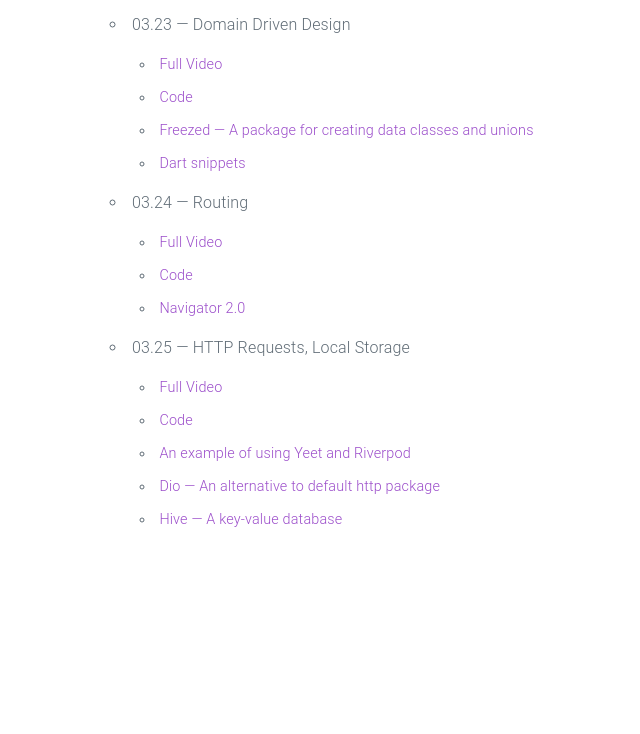
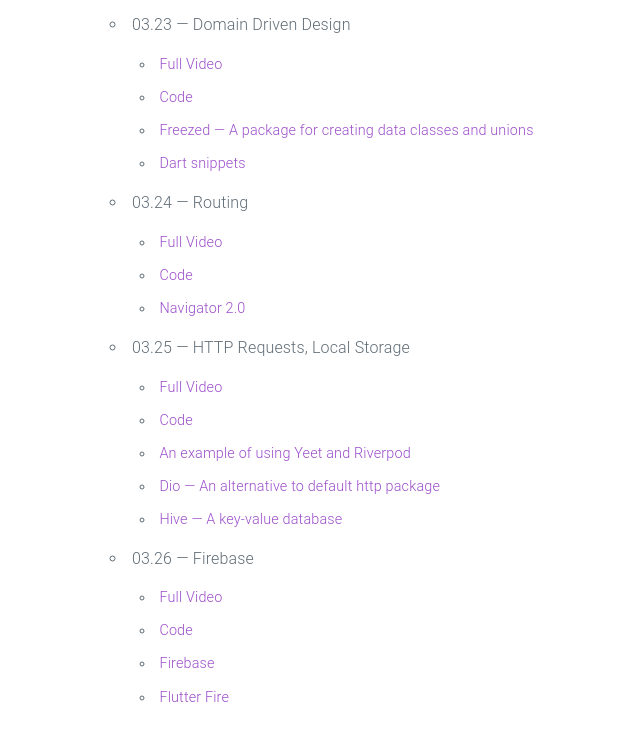
Before and after one commit to HosseinYousefi/2021-CS208, a plain HTML site: page index.html in a window 1280 px wide. Shown: the part 1338-2072 px from the top of the page, without its empty margins (10-650 px from the left). Before the commit the page ends 1894 px from the top, so only its background shows below. Drawn offline with nearby package versions, Linux system fonts and the light colour scheme.

Commit message:
firebase

```diff
--- a/index.html
+++ b/index.html
@@ -260,6 +260,31 @@
               </li>
             </ul>
           </li>
+          <li>
+            03.26 &mdash; Firebase
+            <ul>
+              <li>
+                <a href="https://drive.google.com/file/d/1xq4BxkvEbT6sTD2ky00jG0ceXBkLWd7z/view?usp=sharing">
+                  Full Video
+                </a>
+              </li>
+              <li>
+                <a href="https://github.com/HosseinYousefi/hs-app/tree/1cf2b72b740daf9964e1701f5279aeeb7f1de482">
+                  Code
+                </a>
+              </li>
+              <li>
+                <a href="https://firebase.google.com/">
+                  Firebase
+                </a>
+              </li>
+              <li>
+                <a href="https://firebase.flutter.dev">
+                  Flutter Fire
+                </a>
+              </li>
+            </ul>
+          </li>
         </ul>
       </section>
     </main>
```
